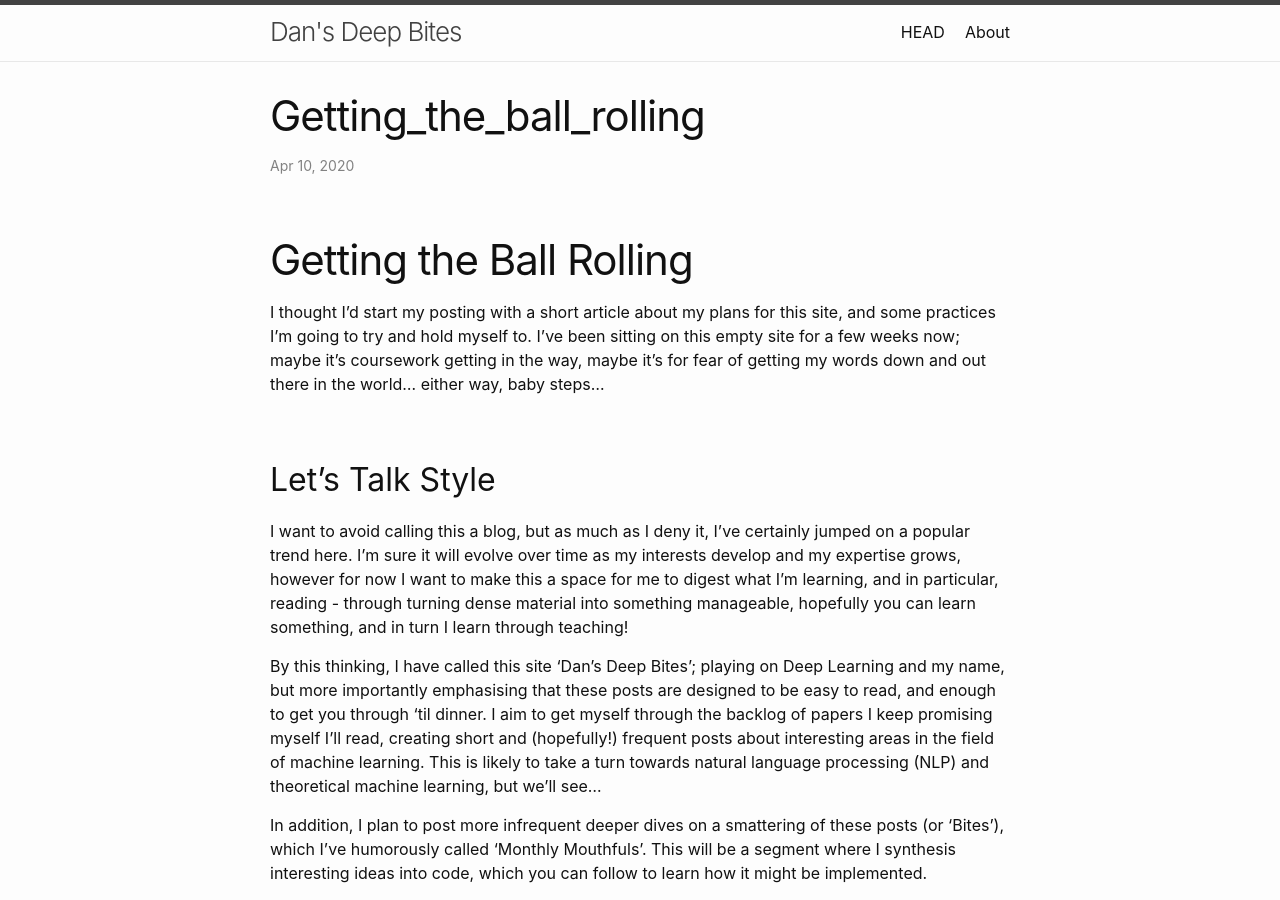
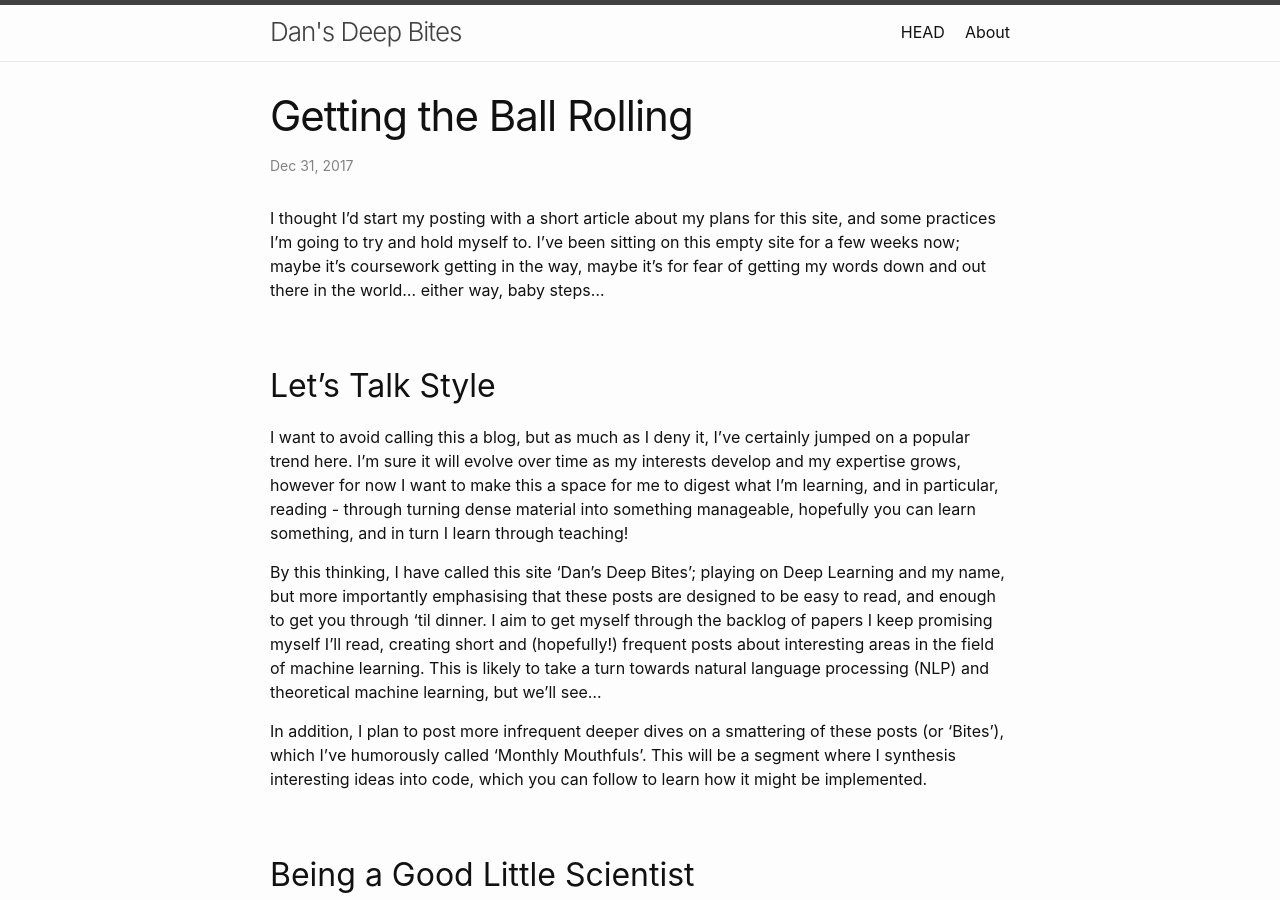
Before and after one commit to D-J-Harris/d-j-harris.github.io, a Jekyll site: the page built from _posts/2020-04-10-getting_the_ball_rolling.md, in a window 1280 px wide and 900 px high. Built offline with Jekyll 4.4.1, drawn with Linux system fonts in a browser that asks for light colours; our own code applies the rules of GitHub Pages for plain Markdown files.

Commit message:
post update

```diff
--- a/_posts/2020-04-10-getting_the_ball_rolling.md
+++ b/_posts/2020-04-10-getting_the_ball_rolling.md
@@ -1,4 +1,10 @@
-# Getting the Ball Rolling
+---
+layout: post
+comments: false
+title: "Getting the Ball Rolling"
+date: 2017-12-31 23:00:00
+tags:
+---
 
 I thought I'd start my posting with a short article about my plans for this site, and some practices I'm going to try
 and hold myself to. I've been sitting on this empty site for a few weeks now; maybe it's coursework getting in the way,
```
